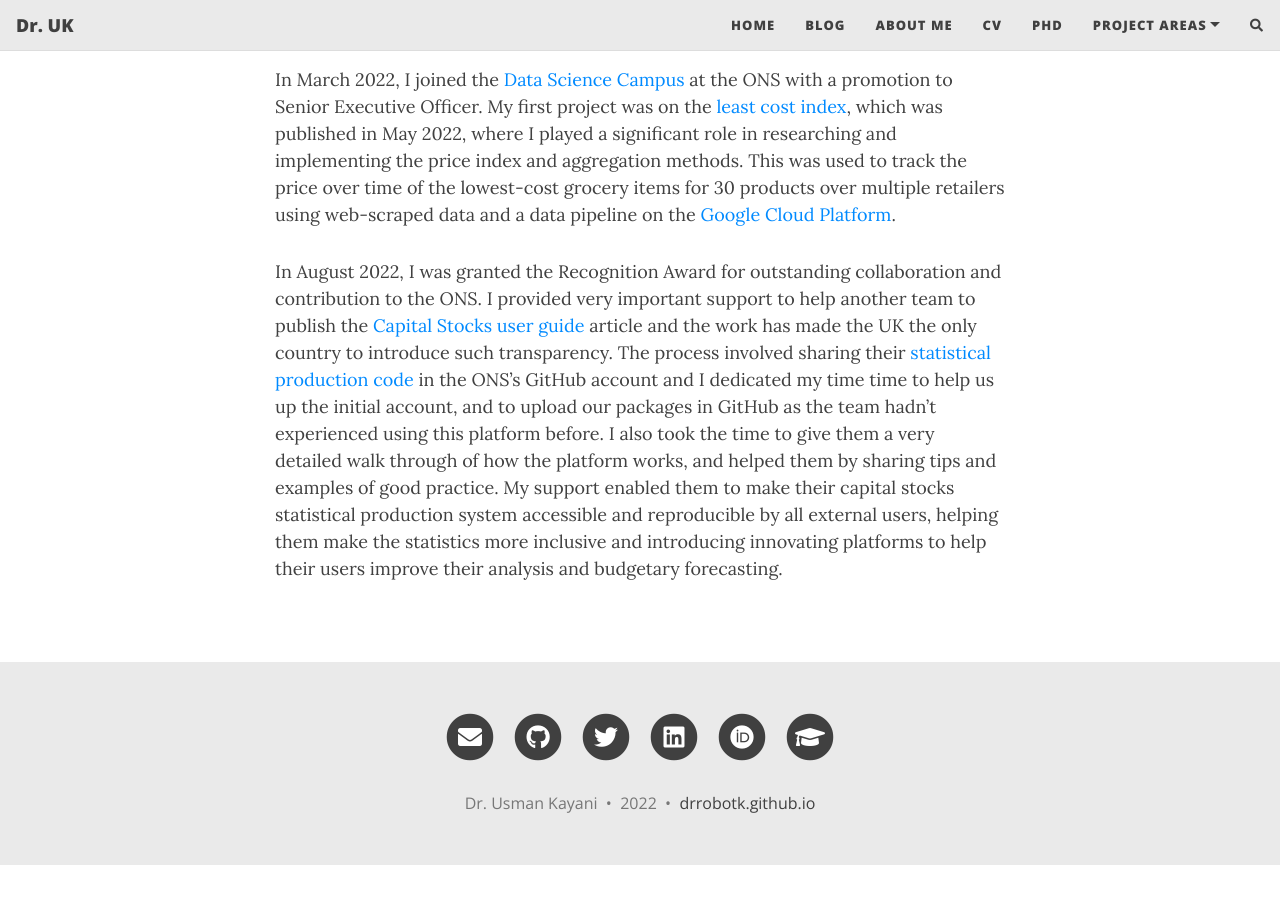
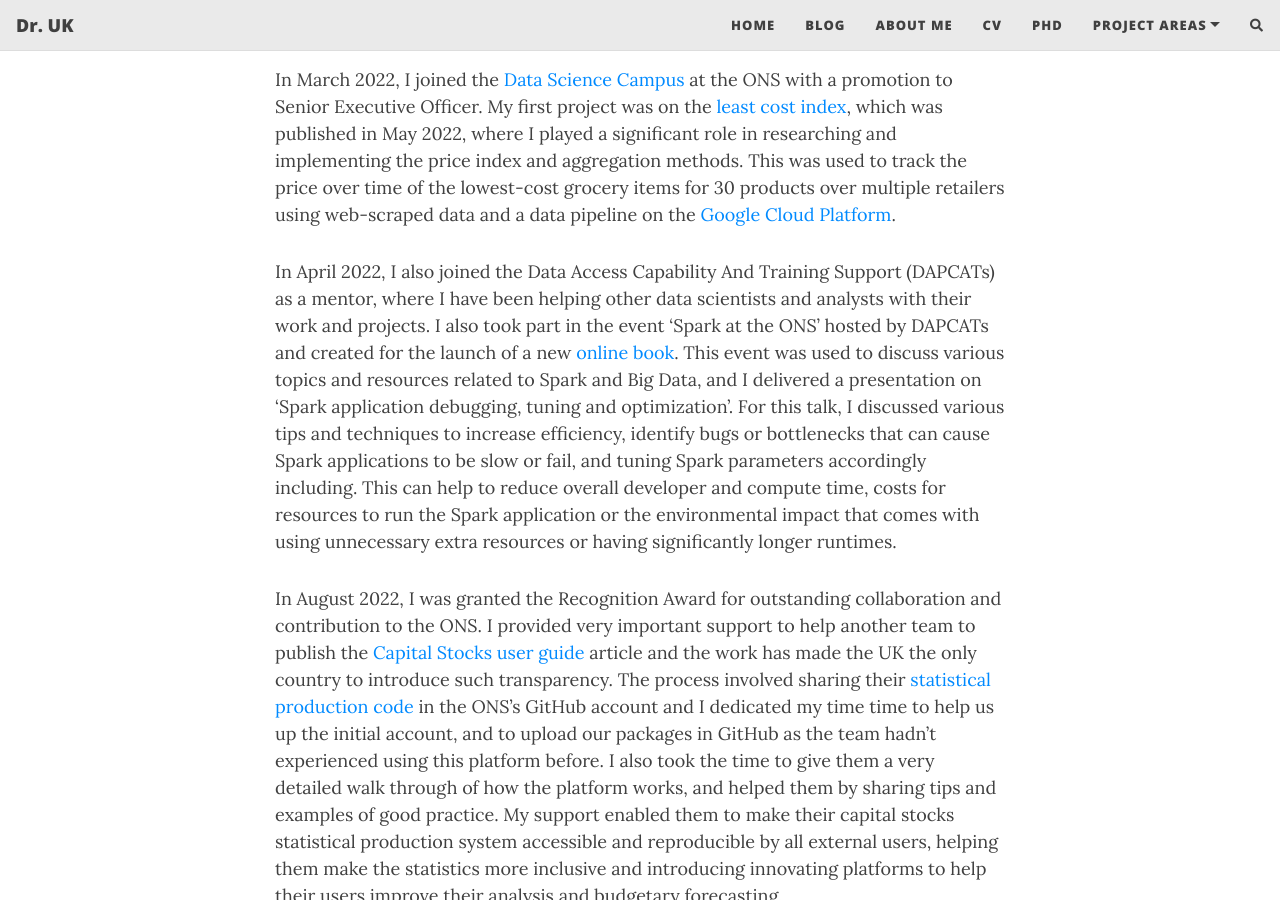
Before and after one commit to drrobotk/drrobotk.github.io, a Jekyll site: the page built from aboutme.md, in a window 1280 px wide and 900 px high, scrolled down 2224 px. Built offline with Jekyll 4.4.1, drawn with Linux system fonts in a browser that asks for light colours; nearby versions of some CDN libraries; comment, search, counter and statistics services are not loaded; before the commit the page ends 3089 px from its top, so only the background shows below that.

Commit message:
Update about me.

```diff
--- a/aboutme.md
+++ b/aboutme.md
@@ -24,4 +24,6 @@ After working closely with methodology on index numbers, I was invited to join t
 
 In March 2022, I joined the [Data Science Campus](https://datasciencecampus.ons.gov.uk/) at the ONS with a promotion to Senior Executive Officer. My first project was on the [least cost index](https://www.ons.gov.uk/economy/inflationandpriceindices/articles/trackingthelowestcostgroceryitemsukexperimentalanalysis/april2021toapril2022), which was published in May 2022, where I played a significant role in researching and implementing the price index and aggregation methods. This was used to track the price over time of the lowest-cost grocery items for 30 products over multiple retailers using web-scraped data and a data pipeline on the [Google Cloud Platform](https://cloud.google.com/).
 
+In April 2022, I also joined the Data Access Capability And Training Support (DAPCATs) as a mentor, where I have been helping other data scientists and analysts with their work and projects. I also took part in the event 'Spark at the ONS' hosted by DAPCATs and created for the launch of a new [online book](https://best-practice-and-impact.github.io/ons-spark/intro.html). This event was used to discuss various topics and resources related to Spark and Big Data, and I delivered a presentation on 'Spark application debugging, tuning and optimization'. For this talk, I discussed various tips and techniques to increase efficiency, identify bugs or bottlenecks that can cause Spark applications to be slow or fail, and tuning Spark parameters accordingly including. This can help to reduce overall developer and compute time, costs for resources to run the Spark application or the environmental impact that comes with using unnecessary extra resources or having significantly longer runtimes.
+
 In August 2022, I was granted the Recognition Award for outstanding collaboration and contribution to the ONS. I provided very important support to help another team to publish the [Capital Stocks user guide](https://www.ons.gov.uk/releases/introducingthecapitalstocksuserguide) article and the work has made the UK the only country to introduce such transparency. The process involved sharing their [statistical production code](https://github.com/ONSdigital/Capstocks) in the ONS's GitHub account and I dedicated my time time to help us up the initial account, and to upload our packages in GitHub as the team hadn't experienced using this platform before. I also took the time to give them a very detailed walk through of how the platform works, and helped them by sharing tips and examples of good practice. My support enabled them to make their capital stocks statistical production system accessible and reproducible by all external users, helping them make the statistics more inclusive and introducing innovating platforms to help their users improve their analysis and budgetary forecasting.
```
